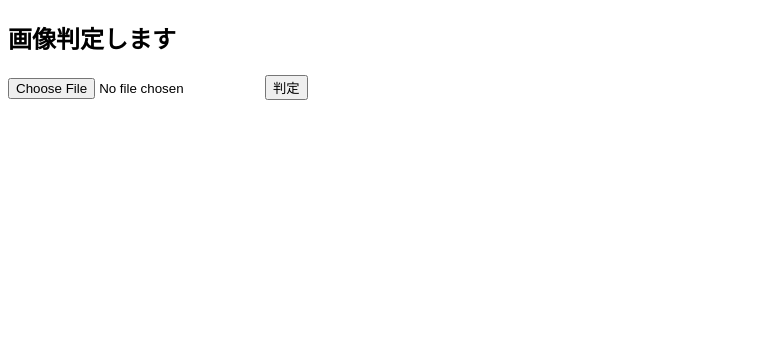
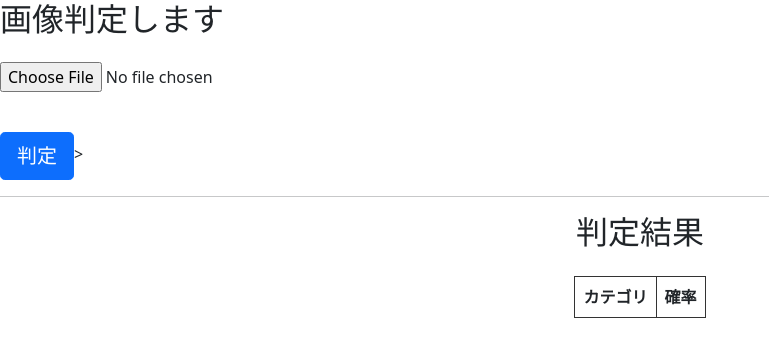
Before and after one commit to Jazz69VTR/django-basic-kadai, a Django app: page / in a window 1280 px wide. Shown: the top 357 px of the page, without its empty margins (0-769 px from the left). Run offline with Django 5.2, Linux system fonts and the light colour scheme; lists and menus that the app fills with data are empty.

Commit message:
revised HTML

```diff
--- a/photoidentify/prediction/templates/home.html
+++ b/photoidentify/prediction/templates/home.html
@@ -2,6 +2,8 @@
 <html lang="ja">
 <head>
     <meta charset="UTF-8">
+<meta name="viewport" content="width=device-width, initial-scale=1" />
+<link href="https://cdn.jsdelivr.net/npm/bootstrap@5.0.2/dist/css/bootstrap.min.css" rel="stylesheet" integrity="sha384-EVSTQN3/azprG1Anm3QDgpJLIm9Nao0Yz1ztcQTwFspd3yD65VohhpuuCOmLASjC" crossorigin="anonymous">
     <title>画像判定アプリ</title>
     <style>
         #result {
@@ -19,21 +21,41 @@
 </head>
 <body>
 
-<h2>画像判定します</h2>
+<h2 class="mb-4">画像判定します</h2>
 
-<input type="file" id="fileInput">
-<button onclick="processImage()">判定</button>
+<form method="POST" enctype="multipart/form-data">
+<div class="mb-3">
+    {% csrf_token %}
+    <input type="file" id="fileInput" onchange="processImage();" name="image">
+</div>
+<img id="preview" style="display: none;" class="img-fluid mb-3" />
+<br>
+<button type="submit" class="btn btn-primary btn-lg">判定</button>>
+</form>
+
+
 
 <div id="result">
+<hr>
+
     <img id="uploadedImage" src="" alt="Uploaded Image" style="max-width: 200px; display: none;">
-    <table id="categoryTable" style="display: none;">
+    <table id="categoryTable">
         <thead>
             <tr>
+<h2 class="mb-4">判定結果</h2>
                 <th>カテゴリ</th>
                 <th>確率</th>
             </tr>
         </thead>
-        <tbody id="categoryBody"></tbody>
+        <tbody>
+            {% for item in top_5_predictions %}
+            <tr>
+            <img src="{{ img_data }}" class="img-fluid mb-3">
+                <td>{{ item.0 }}</td>
+                <td>{{ item.1 }} %</td>
+            </tr>
+            {% endfor %}
+        </tbody>
     </table>
 </div>
 
```
